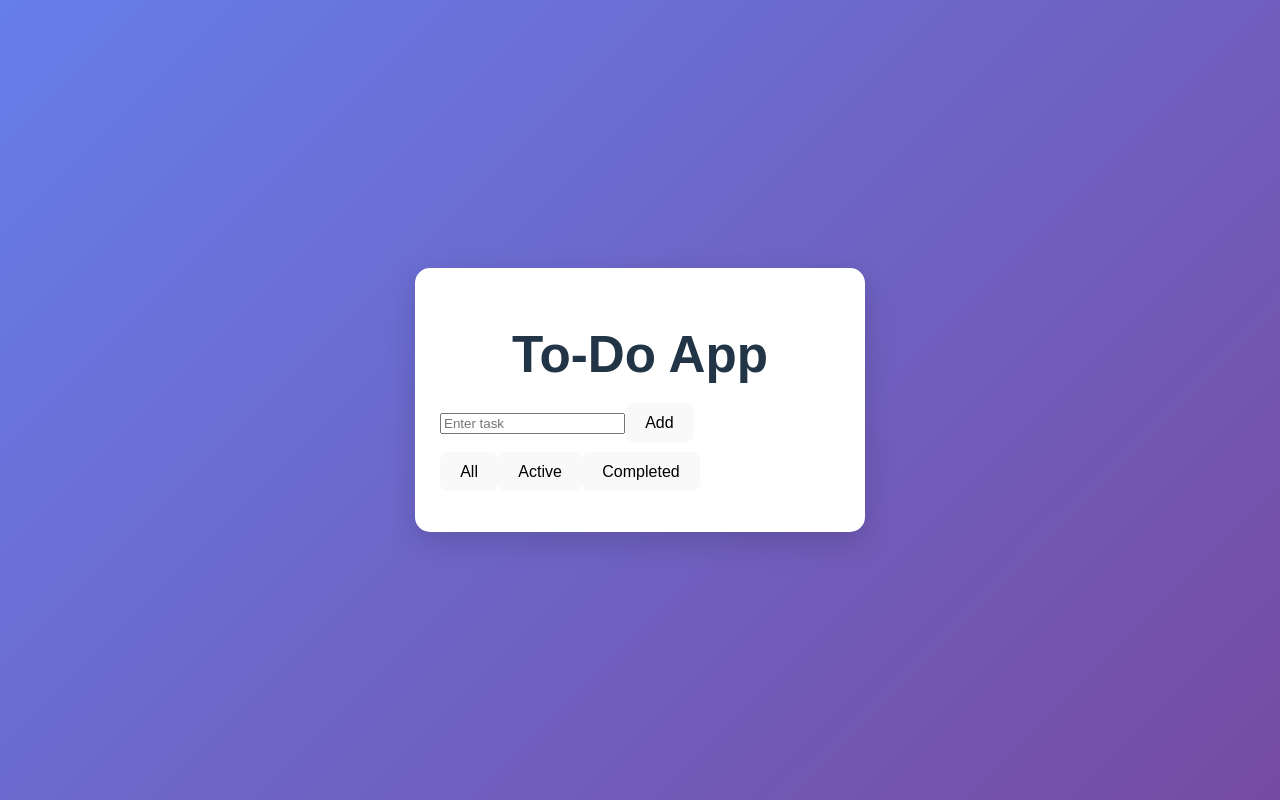
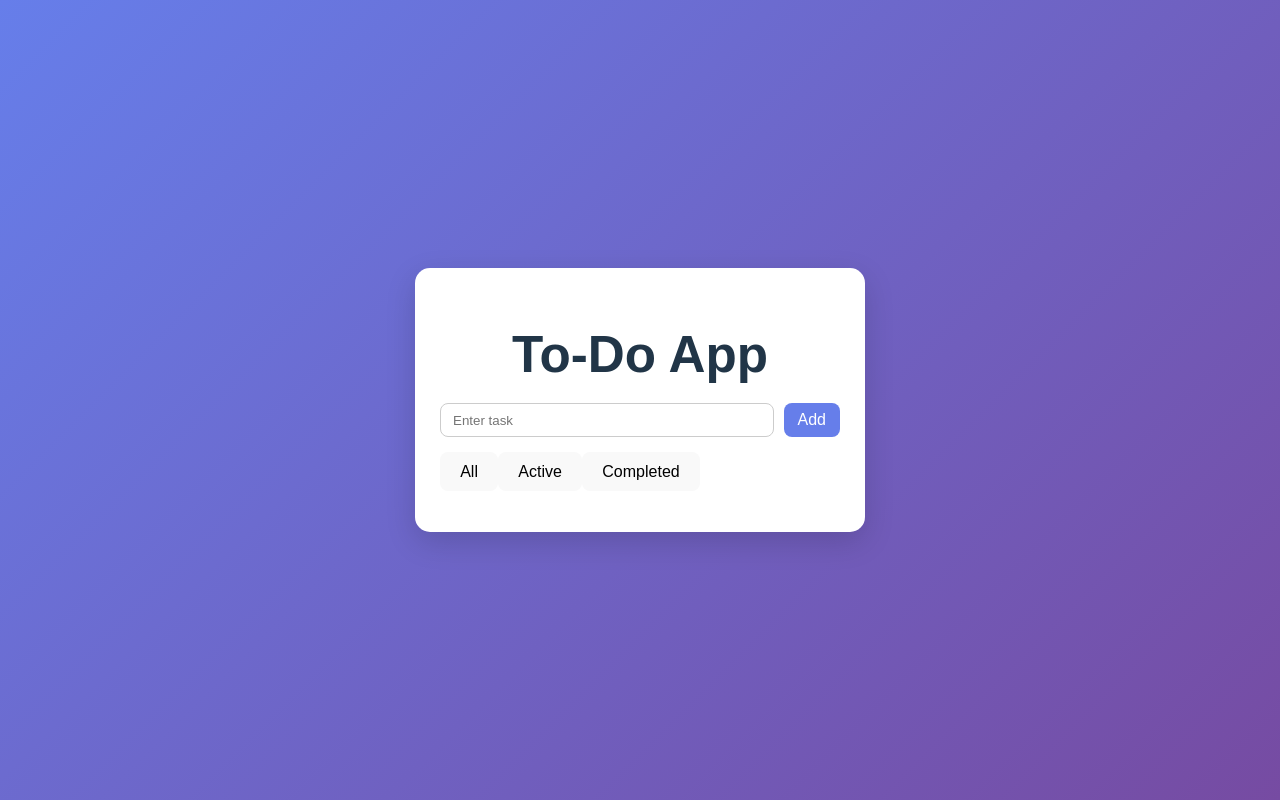
Before and after one commit to RohanMaharjan/To-Do_Application, a React (Vite) app in the folder to-do/: page / in a window 1280 px wide. Built offline with nearby package versions, Linux system fonts and the light colour scheme.

Commit message:
updated add todo button

```diff
--- a/to-do/src/App.css
+++ b/to-do/src/App.css
@@ -20,3 +20,36 @@ h1 {
   text-align: center;
   margin-bottom: 20px;
 }
+
+.add-todo {
+  display: flex;
+  gap: 10px;
+  margin-bottom: 15px;
+}
+
+.add-todo input {
+  flex: 1;
+  padding: 8px 12px;
+  border-radius: 8px;
+  border: 1px solid #ccc;
+  outline: none;
+  transition: 0.3s;
+}
+
+.add-todo input:focus {
+  border-color: #667eea;
+}
+
+.add-todo button {
+  padding: 8px 14px;
+  border: none;
+  border-radius: 8px;
+  background: #667eea;
+  color: white;
+  cursor: pointer;
+  transition: 0.3s;
+}
+
+.add-todo button:hover {
+  background: #5563c1;
+}
--- a/to-do/src/components/AddTodo.jsx
+++ b/to-do/src/components/AddTodo.jsx
@@ -1,6 +1,6 @@
 function AddTodo({ input, setInput, addTodo }) {
   return (
-    <div style={{ marginBottom: "10px" }}>
+    <div className="add-todo">
       <input
         type="text"
         value={input}
```
